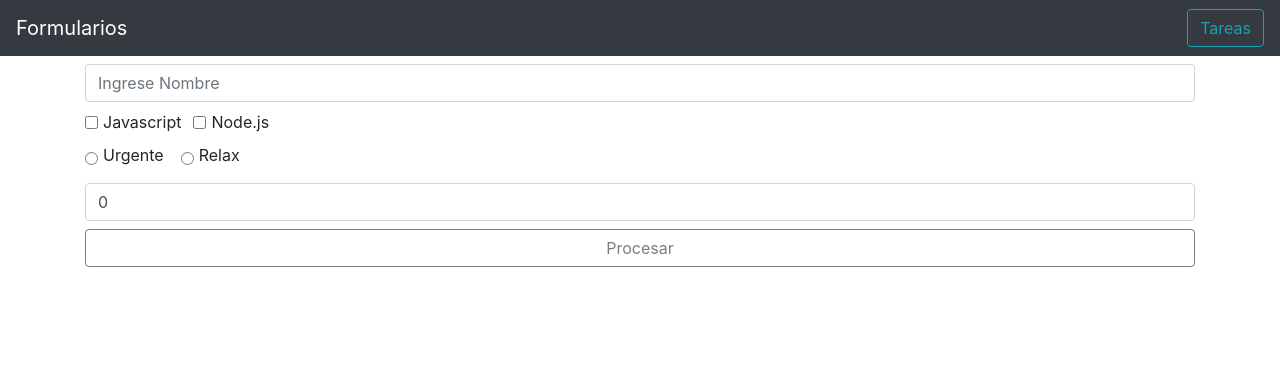
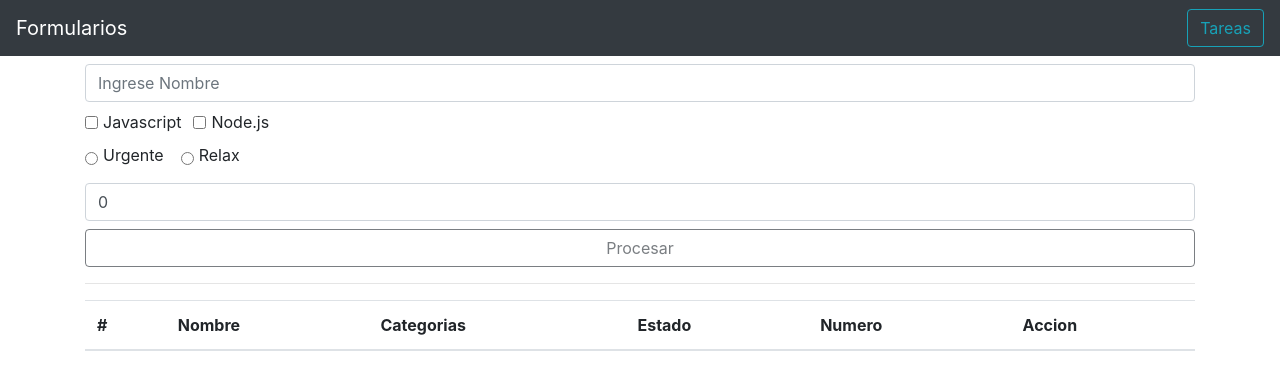
Before and after one commit to resttechsolutions/VueJsUdemyBW, a Vue app in the folder formulario-crud/: page / in a window 1280 px wide. Shown: the top 390 px of the page. Built offline with nearby package versions, Linux system fonts and the light colour scheme.

Commit message:
Listing table with ListarTareas in home

```diff
--- /dev/null
+++ b/formulario-crud/src/components/ListaTareas.vue
@@ -0,0 +1,33 @@
+<template>
+  <table class="table">
+    <thead>
+      <tr>
+        <th scope="col">#</th>
+        <th scope="col">Nombre</th>
+        <th scope="col">Categorias</th>
+        <th scope="col">Estado</th>
+        <th scope="col">Numero</th>
+        <th scope="col">Accion</th>
+      </tr>
+    </thead>
+    <tbody>
+      <tr v-for="item in tareas" :key="item.id">
+        <th scope="row"> {{item.id}}</th>
+        <td>{{item.nombre}}</td>
+        <td>{{item.estado}}</td>
+        <td>{{item.numero}}</td>
+        <td>Accion</td>
+      </tr>
+    </tbody>
+  </table>
+</template>
+
+<script>
+import {mapState} from 'vuex';
+
+export default {
+    computed:{
+        ...mapState(['tareas'])
+    }
+};
+</script>
--- a/formulario-crud/src/views/Home.vue
+++ b/formulario-crud/src/views/Home.vue
@@ -2,17 +2,24 @@
   <form @submit.prevent="procesarFormulario">
     <Input :tarea="tarea"/>
   </form>
+
+  <hr>
+
+  <ListaTareas />
 </template>
 
 <script>
 import Input from '../components/Input'
 import {mapActions} from 'vuex'
+import ListaTareas from '../components/ListaTareas'
+
 const shortid = require('shortid');
 
 export default {
   name: 'Home',
   components: {
-    Input
+    Input,
+    ListaTareas
   },
   data() {
     return {
@@ -41,14 +48,14 @@
       //generar id
       this.tarea.id = shortid.generate()
 
-      console.log(this.tarea + '*******************')
+      console.log(this.tarea)
 
       //enviar los datos
       this.setTareas(this.tarea)
 
       //Limpiar datos
-
       this.tarea = {
+        id: '',
         nombre:'',
         categorias: [],
         estado:'',
```
